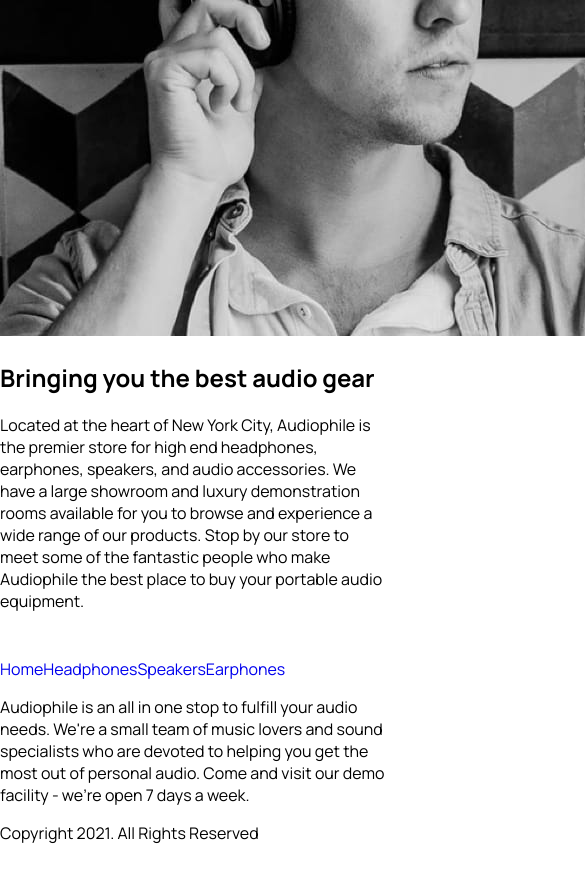
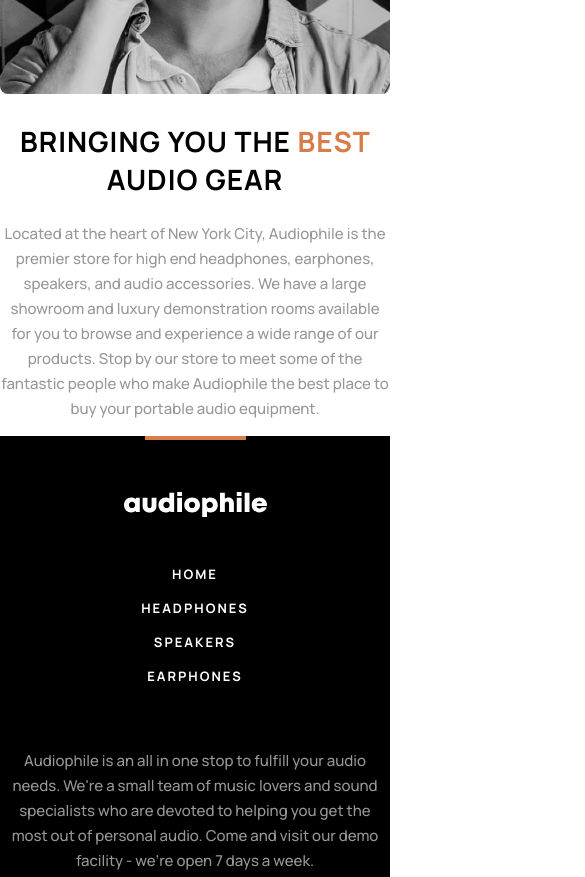
Before and after one commit to MauritzLM/audiophile-website, a React (Vite) app: page /earphones in a window 390 px wide. Shown: the part 1120-1997 px from the top of the page, 585 px wide, since content can reach past the window. Built offline with nearby package versions, Linux system fonts and the light colour scheme; no server answers.

Commit message:
added general styles & resets, mobile footer styles

```diff
--- a/src/assets/sass/index.scss
+++ b/src/assets/sass/index.scss
@@ -70,10 +70,43 @@ main {
     display: none;
 }
 
+h1,
+h2 {
+    text-transform: uppercase;
+}
+
+// new product text
+.new {
+    font-size: 14px;
+    text-transform: uppercase;
+    letter-spacing: 10px;
+    color: var(--primary);
+}
+
+/* buttons */
 button {
     cursor: pointer;
     background: transparent;
     border: none;
+    font: inherit;
+}
+
+.cs-button {
+    height: 48px;
+    width: 160px;
+    display: block;
+    text-align: center;
+    padding: 15px 0;
+    background-color: var(--primary);
+    color: white;
+    font-weight: 700;
+    font-size: 13px;
+    text-transform: uppercase;
+    letter-spacing: 1px;
+}
+
+input {
+    font: inherit;
 }
 
 a {
@@ -82,6 +115,14 @@ a {
 
 ul {
     list-style: none;
+    padding: 0;
+}
+
+p {
+    font-weight: 500;
+    font-size: 15px;
+    line-height: 25px;
+    color: var(--grey-300);
 }
 
 
@@ -277,3 +318,70 @@ ul {
         }
     }
 }
+
+/* ABOUT SECTION */
+#about {
+    img {
+        border-radius: 8px;
+        width: 100%;
+        height: auto;
+    }
+
+    h2 {
+        font-size: 28px;
+        text-transform: uppercase;
+        letter-spacing: 1px;
+        text-align: center;
+
+        span {
+            color: var(--primary);
+        }
+    }
+
+    p {
+        text-align: center;
+    }
+}
+
+/* FOOTER */
+footer {
+    background-color: black;
+    text-align: center;
+    position: relative;
+    padding-top: 56px;
+    padding-bottom: 38px;
+    display: grid;
+    grid-template-columns: 1fr;
+    gap: 48px;
+    justify-items: center;
+
+    .color-box {
+        position: absolute;
+        top: 0;
+        background-color: var(--primary);
+        height: 4px;
+        width: 101px;
+    }
+
+    .sitemap {
+        display: flex;
+        flex-direction: column;
+        gap: 16px;
+
+        a {
+            color: white;
+            text-transform: uppercase;
+            font-size: 13px;
+            font-weight: 700;
+            letter-spacing: 2px;
+        }
+    }
+
+    .social-links {
+        display: flex;
+        flex-direction: row;
+        gap: 16px;
+        justify-content: center;
+        align-items: center;
+    }
+}
```
